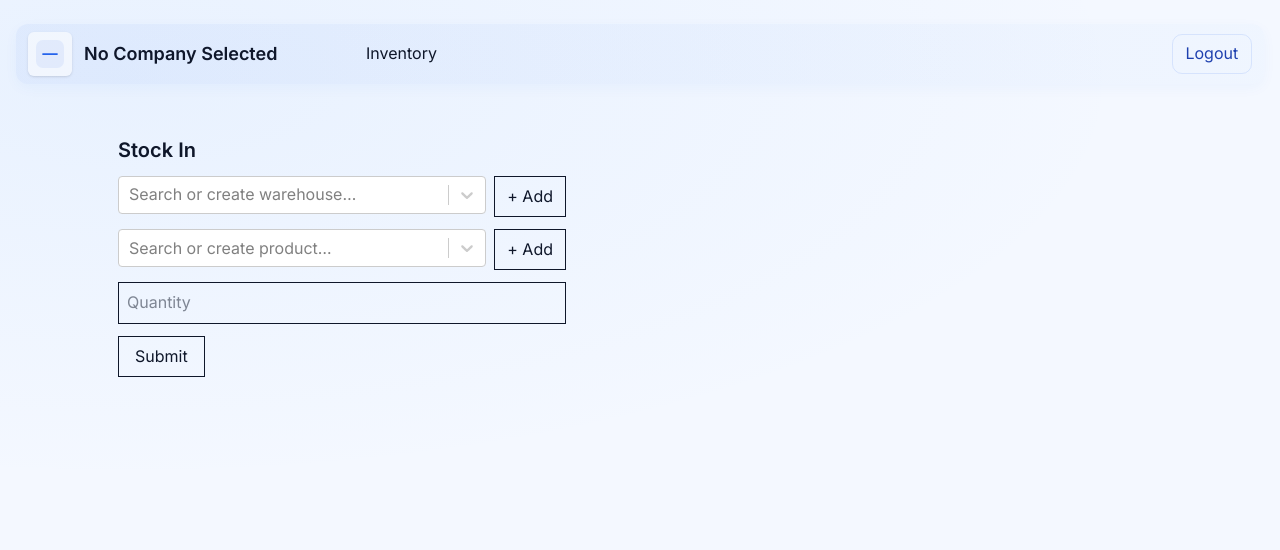
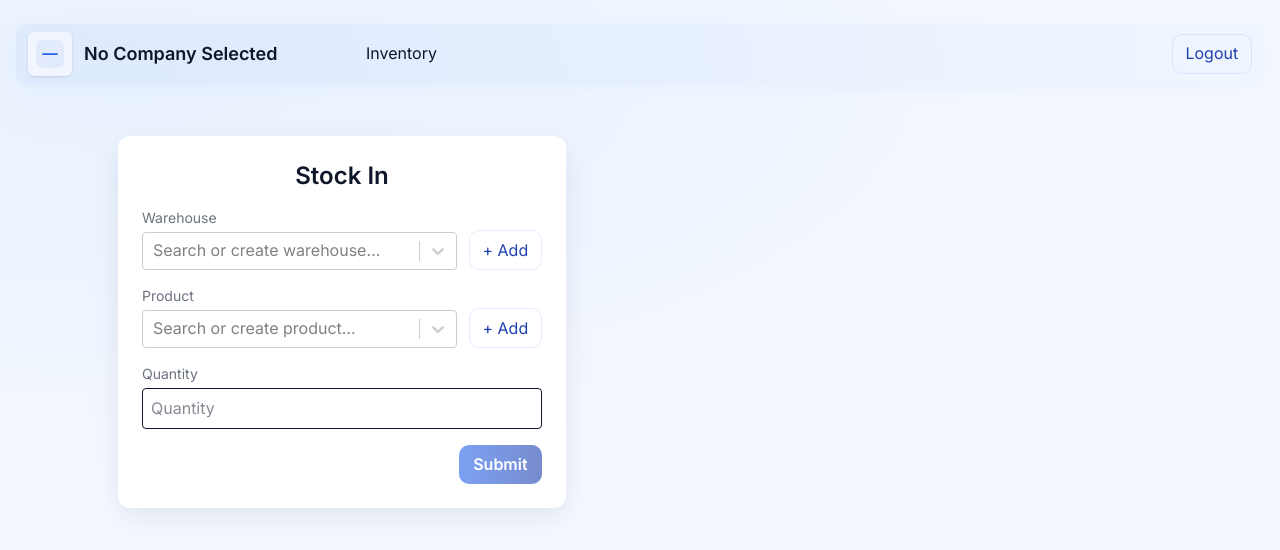
Before and after one commit to mr-vaibh/IMS, a Next.js app in the folder apps/frontend/: page /inventory/stock-in in a window 1280 px wide. Shown: the top 550 px of the page. Built offline with nearby package versions, Linux system fonts and the light colour scheme; no server answers.

Commit message:
feat: Enhance Inventory and Stock In UI; improve layout and styling for better user experience

```diff
--- a/apps/frontend/src/features/inventory/InventoryClient.tsx
+++ b/apps/frontend/src/features/inventory/InventoryClient.tsx
@@ -38,7 +38,7 @@ export default function InventoryClient() {
         <h1 className="text-xl font-semibold">Inventory</h1>
 
         <button
-          className="px-4 py-2 ml-4 text-sm font-medium border"
+          className="btn-ghost px-4 py-2 ml-4 text-sm font-medium border"
           onClick={() => {
             window.location.href = "/inventory/stock-in";
           }}
--- a/apps/frontend/src/features/inventory/StockInClient.tsx
+++ b/apps/frontend/src/features/inventory/StockInClient.tsx
@@ -57,11 +57,15 @@ export default function StockInClient() {
   const canSubmit = productId && warehouseId && quantity > 0;
 
   return (
-    <div className="max-w-md space-y-3">
-      <h1 className="text-xl font-semibold">Stock In</h1>
+    <div className="card p-6 max-w-md space-y-4">
+      <div className="flex flex-col items-center justify-between">
+        <h1 className="text-2xl font-semibold">Stock In</h1>
+        {companyId && <div className="text-sm text-muted">Company: {companyId}</div>}
+      </div>
 
-      <div className="flex gap-2 items-start">
+      <div className="flex gap-3 items-end">
         <div className="flex-1">
+          <label className="block text-sm text-muted mb-1">Warehouse</label>
           <WarehouseSelect
             warehouses={warehouses}
             value={warehouseId}
@@ -70,15 +74,17 @@ export default function StockInClient() {
         </div>
 
         <button
+          type="button"
           onClick={() => setShowWarehouseModal(true)}
-          className="border px-3 py-2"
+          className="btn-ghost px-3 py-2 whitespace-nowrap"
         >
           + Add
         </button>
       </div>
 
-      <div className="flex gap-2 items-start">
+      <div className="flex gap-3 items-end">
         <div className="flex-1">
+          <label className="block text-sm text-muted mb-1">Product</label>
           <ProductSelect
             products={products}
             value={productId}
@@ -89,26 +95,33 @@ export default function StockInClient() {
         <button
           type="button"
           onClick={() => setShowProductModal(true)}
-          className="border px-3 py-2 whitespace-nowrap"
+          className="btn-ghost px-3 py-2 whitespace-nowrap"
         >
           + Add
         </button>
       </div>
 
+      <div>
+        <label className="block text-sm text-muted mb-1">Quantity</label>
         <input
           type="number"
-        className="border p-2 w-full"
+          className="border p-2 w-full rounded"
           placeholder="Quantity"
           onChange={(e) => setQuantity(+e.target.value)}
         />
+      </div>
 
+      <div className="flex justify-end">
         <button
-        className="border px-4 py-2"
           onClick={submit}
           disabled={!canSubmit}
+          className={`btn-primary ${
+            !canSubmit ? "opacity-60 cursor-not-allowed" : ""
+          }`}
         >
           Submit
         </button>
+      </div>
 
       {showProductModal && (
         <ProductCreateModal
```
Lines whose indentation alone changed are shown as unchanged.
